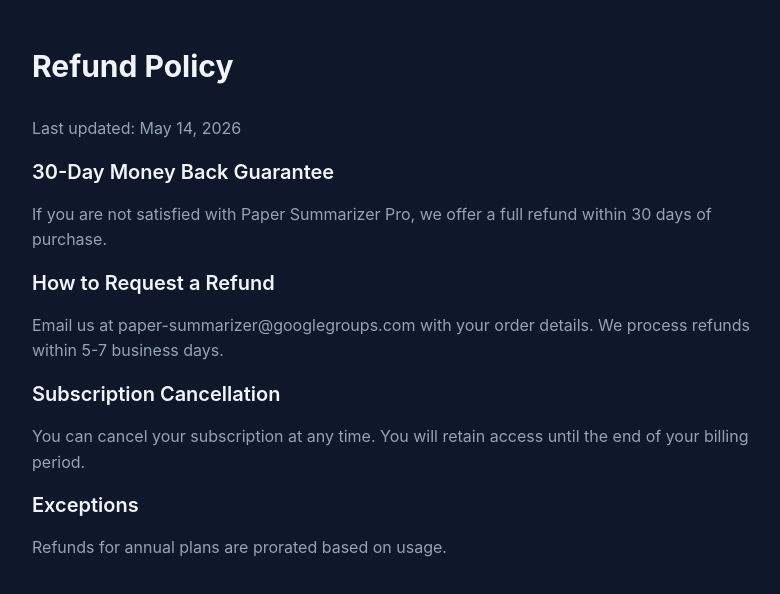
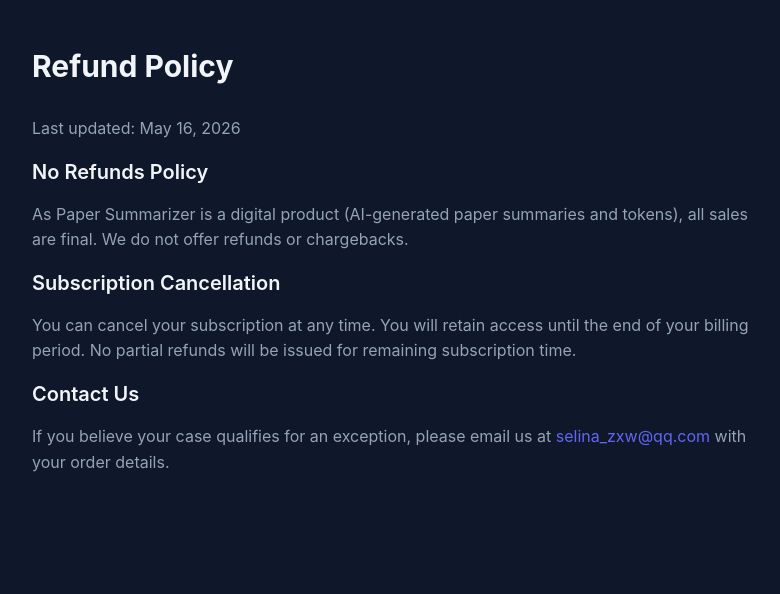
Before and after one commit to zong-bit/paper-summarizer, a Next.js app: page /refund in a window 1280 px wide. Shown: the top 594 px of the page, without its empty margins (240-1020 px from the left). Built offline with nearby package versions, Linux system fonts and the light colour scheme.

Commit message:
fix: update refund policy - no refunds for digital products

```diff
--- a/src/app/refund/page.tsx
+++ b/src/app/refund/page.tsx
@@ -3,15 +3,13 @@
     <main className="max-w-3xl mx-auto px-4 py-12 text-text">
       <h1 className="text-3xl font-bold mb-8">Refund Policy</h1>
       <div className="space-y-4 text-text-secondary">
-        <p>Last updated: May 14, 2026</p>
-        <h2 className="text-xl font-semibold text-text mt-6">30-Day Money Back Guarantee</h2>
-        <p>If you are not satisfied with Paper Summarizer Pro, we offer a full refund within 30 days of purchase.</p>
-        <h2 className="text-xl font-semibold text-text mt-6">How to Request a Refund</h2>
-        <p>Email us at paper-summarizer@googlegroups.com with your order details. We process refunds within 5-7 business days.</p>
+        <p>Last updated: May 16, 2026</p>
+        <h2 className="text-xl font-semibold text-text mt-6">No Refunds Policy</h2>
+        <p>As Paper Summarizer is a digital product (AI-generated paper summaries and tokens), all sales are final. We do not offer refunds or chargebacks.</p>
         <h2 className="text-xl font-semibold text-text mt-6">Subscription Cancellation</h2>
-        <p>You can cancel your subscription at any time. You will retain access until the end of your billing period.</p>
-        <h2 className="text-xl font-semibold text-text mt-6">Exceptions</h2>
-        <p>Refunds for annual plans are prorated based on usage.</p>
+        <p>You can cancel your subscription at any time. You will retain access until the end of your billing period. No partial refunds will be issued for remaining subscription time.</p>
+        <h2 className="text-xl font-semibold text-text mt-6">Contact Us</h2>
+        <p>If you believe your case qualifies for an exception, please email us at <a href="mailto:selina_zxw@qq.com" className="text-primary hover:underline">selina_zxw@qq.com</a> with your order details.</p>
       </div>
     </main>
   );
--- a/src/app/terms/page.tsx
+++ b/src/app/terms/page.tsx
@@ -9,7 +9,7 @@
         <h2 className="text-xl font-semibold text-text mt-6">2. Description of Service</h2>
         <p>Paper Summarizer provides AI-powered tools for academic paper summarization, analysis, and research assistance.</p>
         <h2 className="text-xl font-semibold text-text mt-6">3. Subscriptions & Payments</h2>
-        <p>Pro plans are billed monthly or annually. You may cancel at any time. Refunds are handled per our refund policy.</p>
+        <p>Pro plans are billed monthly or annually. You may cancel at any time. As a digital product, all sales are final and no refunds are offered. Please see our <a href="/refund" className="text-primary hover:underline">Refund Policy</a> for details.</p>
         <h2 className="text-xl font-semibold text-text mt-6">4. User Responsibilities</h2>
         <p>Users must not misuse the service for spam, illegal activities, or automated abuse of the API.</p>
         <h2 className="text-xl font-semibold text-text mt-6">5. Limitation of Liability</h2>
--- a/src/i18n/en.json
+++ b/src/i18n/en.json
@@ -344,7 +344,7 @@
     "faqLostOrderId": "What if I lost my Lemon Squeezy order ID?",
     "faqLostOrderIdAns": "You can find it in your Lemon Squeezy purchase confirmation email. Alternatively, contact us at selina_zxw@qq.com with the email you used to purchase and we can look it up.",
     "faqRefund": "Can I get a refund?",
-    "faqRefundAnsGumroad": "<strong>Gumroad</strong>: Offers refunds within 30 days of purchase. <strong>Lemon Squeezy</strong>: Please contact us directly for refund requests. If you get a refund, your token will be deactivated.",
+    "faqRefundAnsGumroad": "<strong>Refund Policy</strong>: As Paper Summarizer is a digital product, all sales are final and we do not offer refunds. Please confirm your needs before purchasing.",
     "faqBoth": "Can I use both Gumroad and Lemon Squeezy tokens?",
     "faqBothAns": "Absolutely. Your token works the same way regardless of where you purchased it. You can even use the same token for both the web app and API.",
     "faqTrial": "Is there a free trial?",
--- a/src/i18n/zh.json
+++ b/src/i18n/zh.json
@@ -344,7 +344,7 @@
     "faqLostOrderId": "丢失了 Lemon Squeezy 订单 ID？",
     "faqLostOrderIdAns": "可在 Lemon Squeezy 购买确认邮件中找到。或联系我们（selina_zxw@qq.com），提供购买时使用的邮箱，我们可帮助查询。",
     "faqRefund": "可以退款吗？",
-    "faqRefundAnsGumroad": "<strong>Gumroad</strong>：购买后 30 天内可退款。<strong>Lemon Squeezy</strong>：请直接联系我们申请退款。退款后 Token 将被停用。",
+    "faqRefundAnsGumroad": "<strong>Refund Policy</strong>: As Paper Summarizer is a digital product, all sales are final and we do not offer refunds. Please confirm your needs before purchasing.",
     "faqBoth": "可以同时使用 Gumroad 和 Lemon Squeezy 的 Token 吗？",
     "faqBothAns": "当然可以。无论从何处购买，Token 使用方式相同。同一个 Token 可用于网页应用和 API。",
     "faqTrial": "有免费试用吗？",
```
